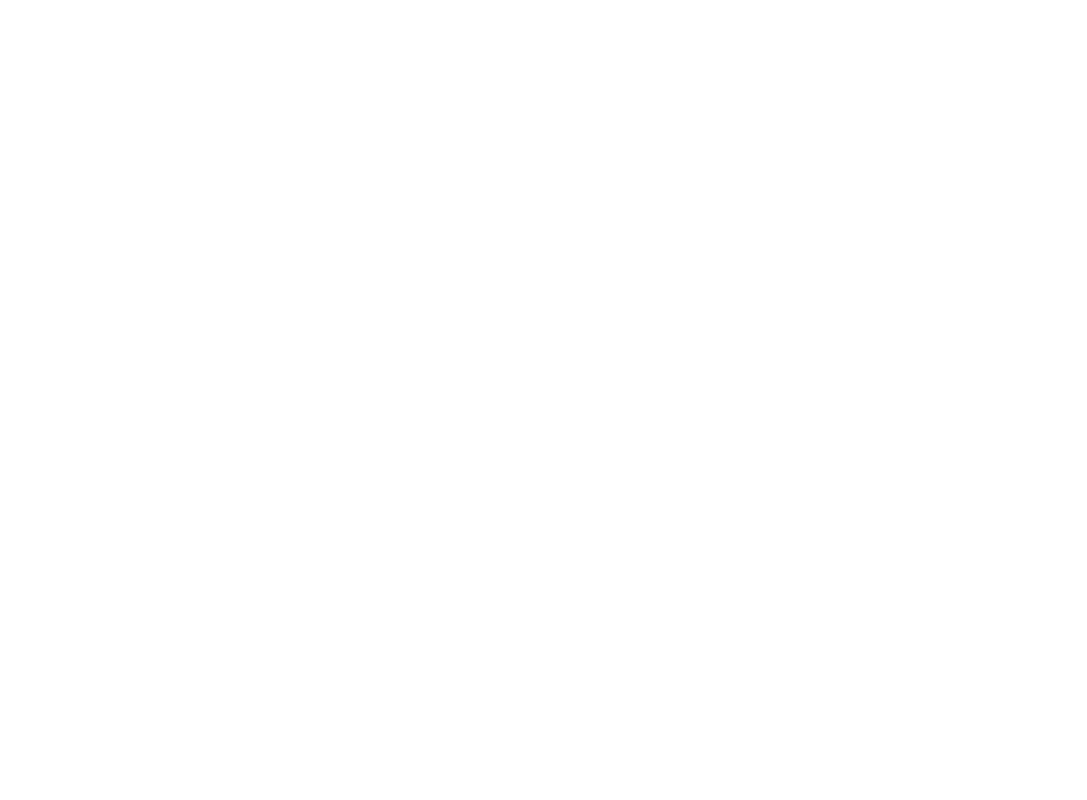
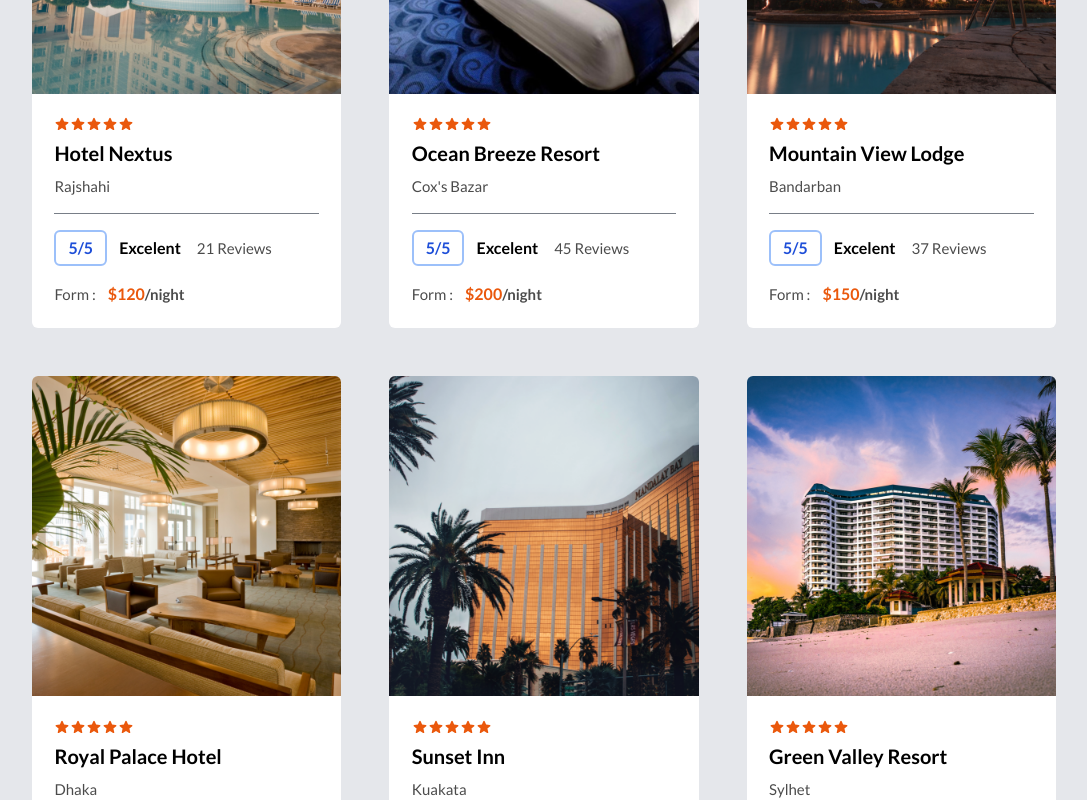
Before and after one commit to ImanolMalamud/travelogy, a Next.js app: page / in a window 1280 px wide. Shown: the part 1780-2580 px from the top of the page, without its empty margins (96-1183 px from the left). Before the commit the page ends 1353 px from the top, so only its background shows below. Built offline with nearby package versions, Linux system fonts and the light colour scheme.

Commit message:
Hotels section added

```diff
--- /dev/null
+++ b/components/Hotels.tsx
@@ -0,0 +1,84 @@
+import React from "react";
+import HotelCard from "./helper/HotelCard";
+
+const HOTELS_INFO = [
+  {
+    name: "Hotel Nextus",
+    city: "Rajshahi",
+    price: "$120",
+    reviewNum: "21",
+    image: "/images/h1.png",
+  },
+  {
+    name: "Ocean Breeze Resort",
+    city: "Cox's Bazar",
+    price: "$200",
+    reviewNum: "45",
+    image: "/images/h2.png",
+  },
+  {
+    name: "Mountain View Lodge",
+    city: "Bandarban",
+    price: "$150",
+    reviewNum: "37",
+    image: "/images/h3.png",
+  },
+  {
+    name: "Royal Palace Hotel",
+    city: "Dhaka",
+    price: "$180",
+    reviewNum: "58",
+    image: "/images/h4.png",
+  },
+  {
+    name: "Sunset Inn",
+    city: "Kuakata",
+    price: "$110",
+    reviewNum: "30",
+    image: "/images/h5.png",
+  },
+  {
+    name: "Green Valley Resort",
+    city: "Sylhet",
+    price: "$130",
+    reviewNum: "25",
+    image: "/images/h6.png",
+  },
+  {
+    name: "The Grand Regency",
+    city: "Chittagong",
+    price: "$170",
+    reviewNum: "40",
+    image: "/images/h7.png",
+  },
+  {
+    name: "Blue Lagoon Hotel",
+    city: "Saint Martin",
+    price: "$220",
+    reviewNum: "50",
+    image: "/images/h8.png",
+  },
+];
+
+const Hotels = () => {
+  return (
+    <div className="pt-[5rem] bg-gray-200 pb-[4rem]">
+      <h1 className="heading">Best Hotels</h1>
+      <div className="grid grid-cols-1 md:grid-cols-2 lg:grid-cols-3 gap-[3rem] items-center w-[80%] mx-auto mt-[4rem]">
+        {HOTELS_INFO.map((hotel) => (
+          <div>
+            <HotelCard
+              name={hotel.name}
+              city={hotel.city}
+              price={hotel.price}
+              reviewNum={hotel.reviewNum}
+              image={hotel.image}
+            />
+          </div>
+        ))}
+      </div>
+    </div>
+  );
+};
+
+export default Hotels;
--- /dev/null
+++ b/components/helper/HotelCard.tsx
@@ -0,0 +1,61 @@
+import { StarIcon } from "@heroicons/react/16/solid";
+import Image from "next/image";
+import React from "react";
+
+interface Props {
+  image: string;
+  name: string;
+  city: string;
+  reviewNum: string;
+  price: string;
+}
+
+const HotelCard = ({ image, name, city, reviewNum, price }: Props) => {
+  return (
+    <div className="cursor-pointer bg-white rounded-md overflow-hidden">
+      <div className="relative overflow-hidden w-[100%] h-[20rem]">
+        <Image
+          src={`${image}`}
+          alt={name}
+          className="transform object-cover transition-all duration-700 scale-100 hover:scale-125"
+          layout="fill"
+        />
+      </div>
+      <div className="p-[1.4rem]">
+        <div className="flex items-center">
+          <StarIcon className="text-orange-600 h-[1rem]" />
+          <StarIcon className="text-orange-600 h-[1rem]" />
+          <StarIcon className="text-orange-600 h-[1rem]" />
+          <StarIcon className="text-orange-600 h-[1rem]" />
+          <StarIcon className="text-orange-600 h-[1rem]" />
+        </div>
+        <h1 className="mt-[0.4rem] text-[20px] text-black capitalize font-bold">
+          {name}
+        </h1>
+        <p className="text-[15px] text-black opacity-70 mt-[0.4rem]">{city}</p>
+        <div className="w-[100%] opacity-60 h-[0.8px] mt-[1rem] mb-[1rem] bg-gray-800"></div>
+        <div className="flex mt-[0.5rem] items-center space-x-3">
+          <h1 className="border-[2px] rounded-md border-opacity-50 text-blue-700 font-bold px-3 py-1 border-blue-500">
+            5/5
+          </h1>
+          <h1 className="text-[16px] flex items-center space-x-4 font-bold text-black">
+            <span>Excelent</span>
+            <span className="text-[15px] text-black opacity-70 font-normal">
+              {" "}
+              {reviewNum} Reviews
+            </span>
+          </h1>
+        </div>
+        <h1 className="text-[15px] mt-[1rem] flex items-center space-x-3">
+          <span className="text-[15px] text-black opacity-70">Form : </span>
+          <span className="text-[16px] text-orange-600 font-bold">
+            {price}
+            <span className="text-[15px] text-black opacity-70">/night</span>
+          </span>
+        </h1>
+      </div>
+    </div>
+  );
+};
+
+export default HotelCard;
--- a/pages/index.tsx
+++ b/pages/index.tsx
@@ -1,6 +1,7 @@
 "use client";
 
 import Hero from "@/components/Hero";
+import Hotels from "@/components/Hotels";
 import MobileNavbar from "@/components/MobileNavbar";
 import Navbar from "@/components/Navbar";
 import TopDestination from "@/components/TopDestination";
@@ -16,6 +17,7 @@
       <MobileNavbar isOpen={isOpen} toggleNavbar={toggleNavbar} />
       <Hero />
       <TopDestination />
+      <Hotels />
     </div>
   );
 }
```
